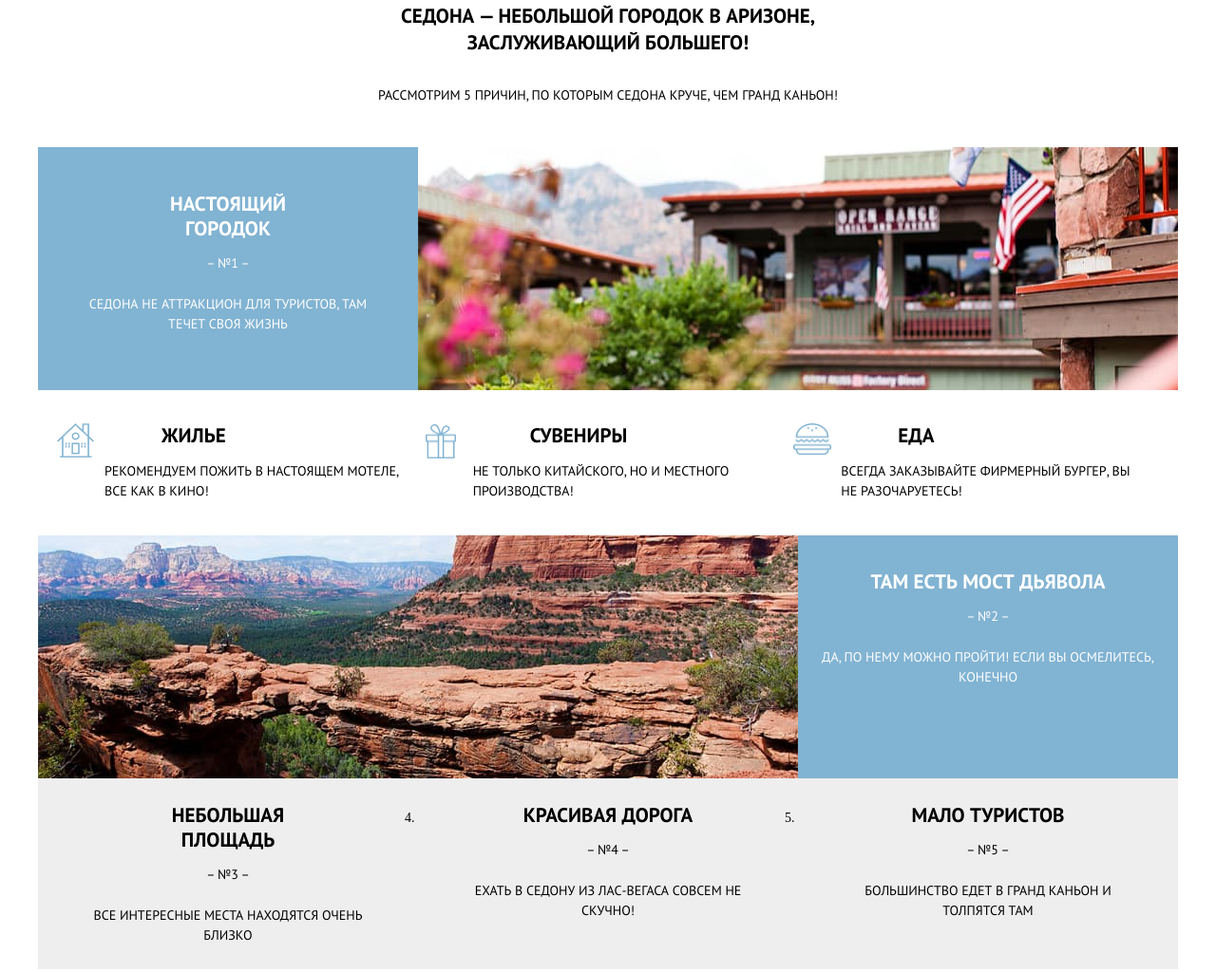
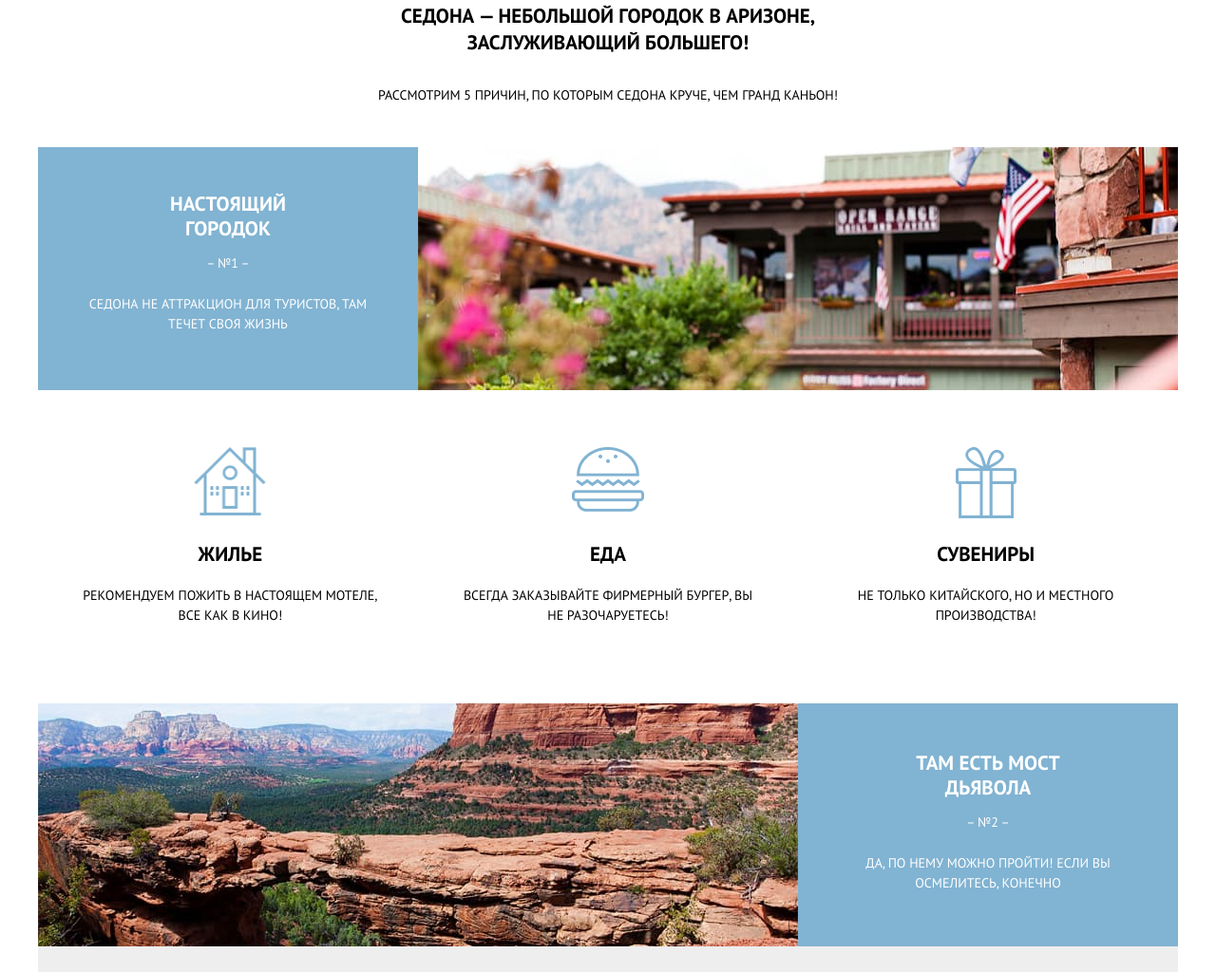
Before and after one commit to aguzhevskaya/sedona, a website: page docs/index.html in a window 1280 px wide. Shown: the part 626-1650 px from the top of the page at 95% size. Drawn offline with Linux system fonts and the light colour scheme.

Commit message:
исправление блока для таблетки и десктопа

```diff
--- a/app/scss/blocks/about.scss
+++ b/app/scss/blocks/about.scss
@@ -65,19 +65,17 @@
 	&__list-item {
 		position: relative;
 		text-align: center;
-
+		list-style-type: none;
 	}
 	&__list-item--short {
 		background-color: #eee;
 		padding-top: 26px;
 		padding-bottom: 25px;
 		@include tablet {
-			// padding-top: 42px;
-			// padding-bottom: 42px;
+			padding: 42px 45px;
 		}
 		@include desktop {
-			// padding-top: 43px;
-			// padding-bottom: 62px;
+			padding: 42px 60px 65px;
 		}
 		&::after {
 		content: "";
@@ -117,9 +115,15 @@
 		}
 	}
 	&__list-content--reverse .about__list-text {
-		padding: 36px 0;
+		padding-top: 40px;
+		padding-bottom: 34px;
 		@include tablet {
 			order: 1;
+			padding-top: 45px;
+			padding-bottom: 33px;
+		}
+		@include desktop {
+			padding-top: 50px;
 		}
 	}
 	&__list-text {
@@ -185,30 +189,41 @@
 		margin-bottom: 12px;
 		@include tablet {
 			column-gap: 73px;
-    		// padding-top: 158px;
-    		// margin-bottom: 60px;
+    		padding-left: 30px;
+    		padding-top: 60px;
+    		margin-bottom: 60px;
 		}
 		@include desktop {
-			// margin-bottom: 80px;
+			padding-left: 40px;
+			margin-bottom: 82px;
 		}
 	}
 	&__list-item--inner {
 		text-align: left;
 		margin-bottom: 24px;
-// 		@include tablet {
-// 			text-align: center;
-// 			margin-left: 0;
-// 			margin-bottom: 0;
-// 			padding-left: 0;
-// 		}
+		@include tablet {
+			text-align: center;
+			padding-top: 100px;
+			margin-bottom: 0;
+		}
+	}
+	&__list-item--inner:nth-child(2) {
+		order: 2;
 	}
 	&__list-decore {
 		position: absolute;
 		top: 0;
 		left: -50px;
+		@include tablet {
+			left: 50%;
+			transform: translateX(-50%);
+		}
 	}
 	&__list-title--inner {
 		margin-bottom: 14px;
+		@include tablet {
+			margin-bottom: 20px;
+		}
 	}
 }
 	// &-list {
--- a/docs/index.html
+++ b/docs/index.html
@@ -5,7 +5,7 @@
     <meta charset="UTF-8">
     <meta name="viewport" content="width=device-width, initial-scale=1.0">
     <title>Document</title>
-    <link rel="stylesheet" href="css/main.css?t=1659629522567">
+    <link rel="stylesheet" href="css/main.css?t=1659708185711">
     <link rel="preconnect" href="https://fonts.googleapis.com">
     <link rel="preconnect" href="https://fonts.gstatic.com" crossorigin>
     <link href="https://fonts.googleapis.com/css2?family=PT+Sans:wght@400;700&display=swap" rel="stylesheet">
@@ -23,9 +23,9 @@ z-index: 100;
 opacity: .3;
 pointer-events: none;
 }
-    </style> -->
-<!--
-  <img class="test" src="img/test-mob.jpg" alt="">
+    </style>
+    -->
+<!--   <img class="test" src="img/test-tab.jpg" alt="">
     <style>
 .test {
 position: absolute;
@@ -162,17 +162,26 @@ pointer-events: none;
 			</div>
 			<ul class="about__list about__list--inner container">
 				<li class="about__list-item about__list-item--inner">
-					<img class="about__list-decore" src="img/list-decore.png" alt="жилье" width="39" height="36">
+					<picture>
+						<source media="(min-width: 768px)" srcset="img/list-decore-tab.png" width="75" height="72">
+						<img class="about__list-decore" src="img/list-decore.png" alt="жилье" width="39" height="36">
+					</picture>
 					<h3 class="about__list-title about__list-title--inner">Жилье</h3>
 					<p class="about__list-subtitle about__list-subtitle--inner">Рекомендуем пожить в настоящем мотеле, все как в кино!</p>
 				</li>
 				<li class="about__list-item about__list-item--inner">
-					<img class="about__list-decore" src="img/list-decore2.png" alt="сувениры" width="32" height="37">
+					<picture>
+						<source media="(min-width: 768px)" srcset="img/list-decore2-tab.png" width="64" height="75">
+						<img class="about__list-decore" src="img/list-decore2.png" alt="сувениры" width="32" height="37">
+					</picture>
 					<h3 class="about__list-title about__list-title--inner">Сувениры</h3>
 					<p class="about__list-subtitle about__list-subtitle--inner">Не только китайского, но и местного производства!</p>
 				</li>
 				<li class="about__list-item about__list-item--inner">
-					<img class="about__list-decore" src="img/list-decore3.png" alt="еда" width="40" height="34">
+					<picture>
+						<source media="(min-width: 768px)" srcset="img/list-decore3-tab.png" width="76" height="68">
+						<img class="about__list-decore" src="img/list-decore3.png" alt="еда" width="40" height="34">
+					</picture>
 					<h3 class="about__list-title about__list-title--inner">Еда</h3>
 					<p class="about__list-subtitle about__list-subtitle--inner">Всегда заказывайте фирмерный бургер, вы не разочаруетесь!</p>
 				</li>
@@ -180,7 +189,7 @@ pointer-events: none;
 		</li>
 		<li class="about__list-item about__list-item--wide">
 			<div class="about__list-content about__list-content--reverse">
-				<div class="about__list-text">
+				<div class="about__list-text container">
 					<h2  class="about__list-title">Там есть мост дьявола</h2>
 					<div class="about__list-num">– №2 –</div>
 					<p class="about__list-subtitle">Да, по нему можно пройти! Если вы осмелитесь, конечно</p>
```
Also changed, not shown: app/html/blocks/about.html (+13 -4 lines), app/html/index.html (+3 -3 lines), docs/css/main.css.
